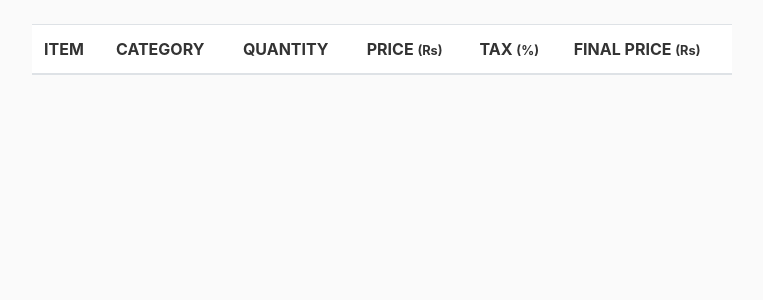
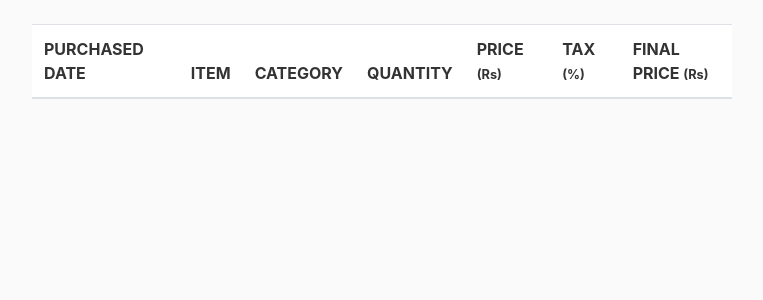
Before and after one commit to svgoudar/invoice_bill, a Django app: page /gen/ in a window 1280 px wide. Shown: the part 56-356 px from the top of the page, without its empty margins (68-831 px from the left). Run offline with Django 4.2, Linux system fonts and the light colour scheme; lists and menus that the app fills with data are empty; some libraries are stand-ins or nearby versions.

Commit message:
Update invoice.html

```diff
--- a/apistore_app/templates/apistore_app/invoice.html
+++ b/apistore_app/templates/apistore_app/invoice.html
@@ -205,6 +205,7 @@ footer {
   <table class="table">
     <thead aria-autocomplete="both">
       <tr aria-colspan="20" bgcolor="#fff">
+        <th>PURCHASED DATE</th>
         <th>ITEM</th>
         <th>CATEGORY</th>
         <th>QUANTITY</th>
```
